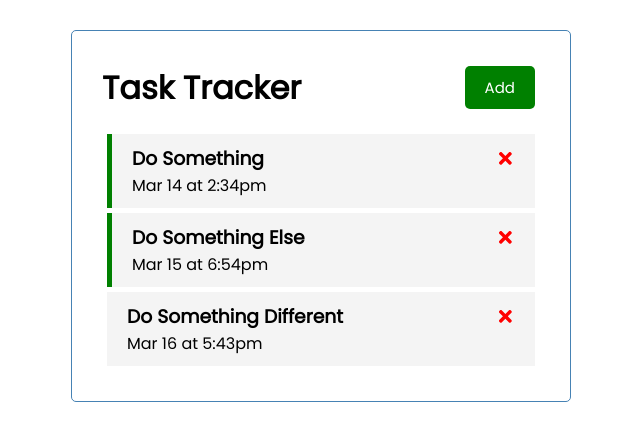
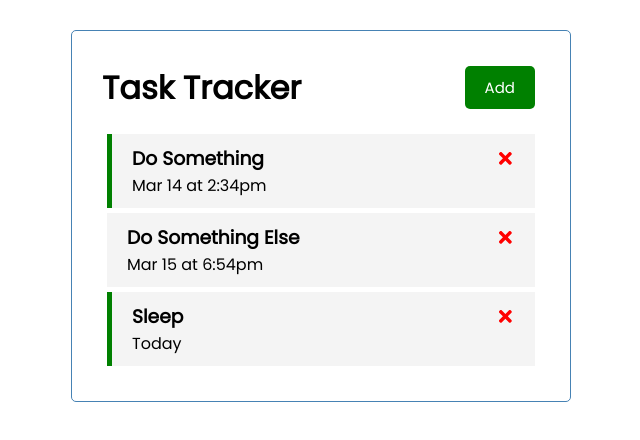
Before and after one commit to vlee4/YO_ReactRefresher, a React (Create React App) app: page / in a window 1280 px wide. Shown: the top 440 px of the page, without its empty margins (319-959 px from the left). Built offline with nearby package versions, Linux system fonts and the light colour scheme; data requests are answered from the project's data file.

Commit message:
Install json-server & connect CRUD ops to server

```diff
--- /dev/null
+++ b/db.json
@@ -0,0 +1,22 @@
+{
+  "tasks": [
+    {
+      "id": 1,
+      "text": "Do Something",
+      "day": "Mar 14 at 2:34pm",
+      "reminder": true
+    },
+    {
+      "id": 2,
+      "text": "Do Something Else",
+      "day": "Mar 15 at 6:54pm",
+      "reminder": false
+    },
+    {
+      "text": "Sleep",
+      "day": "Today",
+      "reminder": true,
+      "id": 3
+    }
+  ]
+}
--- a/package.json
+++ b/package.json
@@ -6,6 +6,7 @@
     "@testing-library/jest-dom": "^5.16.5",
     "@testing-library/react": "^13.4.0",
     "@testing-library/user-event": "^13.5.0",
+    "json-server": "^0.17.2",
     "react": "^18.2.0",
     "react-dom": "^18.2.0",
     "react-icons": "^4.8.0",
@@ -16,7 +17,8 @@
     "start": "react-scripts --openssl-legacy-provider start",
     "build": "react-scripts --openssl-legacy-provider build",
     "test": "react-scripts test",
-    "eject": "react-scripts eject"
+    "eject": "react-scripts eject",
+    "server": "json-server --watch db.json --port 5000"
   },
   "eslintConfig": {
     "extends": [
--- a/src/App.js
+++ b/src/App.js
@@ -1,47 +1,81 @@
 import Header from './Components/Header';
 import Tasks from './Components/Tasks';
 import AddTask from './Components/AddTask';
-import React, { useState } from 'react';
+import React, { useState, useEffect } from 'react';
 
 function App() {
-  const taskData = [
-    {
-        id: 1,
-        text: "Do Something",
-        day: 'Mar 14 at 2:34pm',
-        reminder: true,
-    },
-    {
-        id: 2,
-        text: "Do Something Else",
-        day: 'Mar 15 at 6:54pm',
-        reminder: true,
-    },
-    {
-        id: 3,
-        text: "Do Something Different",
-        day: 'Mar 16 at 5:43pm',
-        reminder: false,
-    },
-]
+
   const [showAddTask, setShowAddTask] = useState(false)
-  const [tasks, setTasks] = useState(taskData)
+  const [tasks, setTasks] = useState([])
+
+  useEffect(()=> {
+    const getTasks = async () => {
+      const tasksFromServer = await fetchTasks()
+      setTasks(tasksFromServer)
+    }
+
+    getTasks()
+  }, [])
+
+  //Fetch tasks
+  const fetchTasks = async () => {
+    const res = await fetch('http://localhost:5000/tasks')
+    const data = await res.json()
+
+    return data
+  }
+
+  //Fetch task
+  const fetchTask = async (id) => {
+    const res = await fetch(`http://localhost:5000/tasks/${id}`)
+    const data = await res.json()
+
+    return data
+  }
 
   //Delete Task
-  const deleteTask = (id) => {
+  const deleteTask = async (id) => {
+    await fetch(`http://localhost:5000/tasks/${id}`, {
+      method: "DELETE",
+    })
     setTasks(tasks.filter((task) => task.id !==id))
   }
 
   //Toggle Reminder
-  const toggleReminder = (id) => {
-    setTasks(tasks.map(task => task.id===id ? {...task, reminder: !task.reminder}:task))
+  const toggleReminder = async (id) => {
+    const taskToToggle = await fetchTask(id)
+    const updateTask = {...taskToToggle,
+      reminder: !taskToToggle.reminder
+    }
+
+    const res = await fetch(`http://localhost:5000/tasks/${id}`,{
+      method: "PUT",
+      headers: {
+        "Content-type": "application/json"
+      },
+      body: JSON.stringify(updateTask)
+    }
+    )
+
+    const data = await res.json()
+
+    setTasks(tasks.map(task => task.id===id ? {...task, reminder: data.reminder}:task))
   }
 
   //Add Task
-  const addTask = (task) => {
-    const id = Math.floor(Math.random() * 10000 + 1)
-    const newTask = {id, ...task}
-    setTasks([...tasks, newTask])
+  const addTask = async (task) => {
+    const res = await fetch('http://localhost:5000/tasks', {
+      method: "POST",
+      headers: {
+        "Content-type": "application/json"
+      },
+      body: JSON.stringify(task)
+    })
+
+    const data = await res.json();
+    // const id = Math.floor(Math.random() * 10000 + 1)
+    // const newTask = {id, ...task}
+    setTasks([...tasks, data])
   }
 
   return (
--- a/src/Components/Tasks.js
+++ b/src/Components/Tasks.js
@@ -5,8 +5,8 @@
 
     return (
         <>
-        {tasks.map((task)=>(
-            <Task key={task.id} onDelete={onDelete} onToggle={onToggle} task={task}/>
+        {tasks.map((task, idx)=>(
+            <Task key={idx} onDelete={onDelete} onToggle={onToggle} task={task}/>
         ))}
         </>
     )
```
Also changed, not shown: 1 other file (tests, documents, lock files or other folders).
